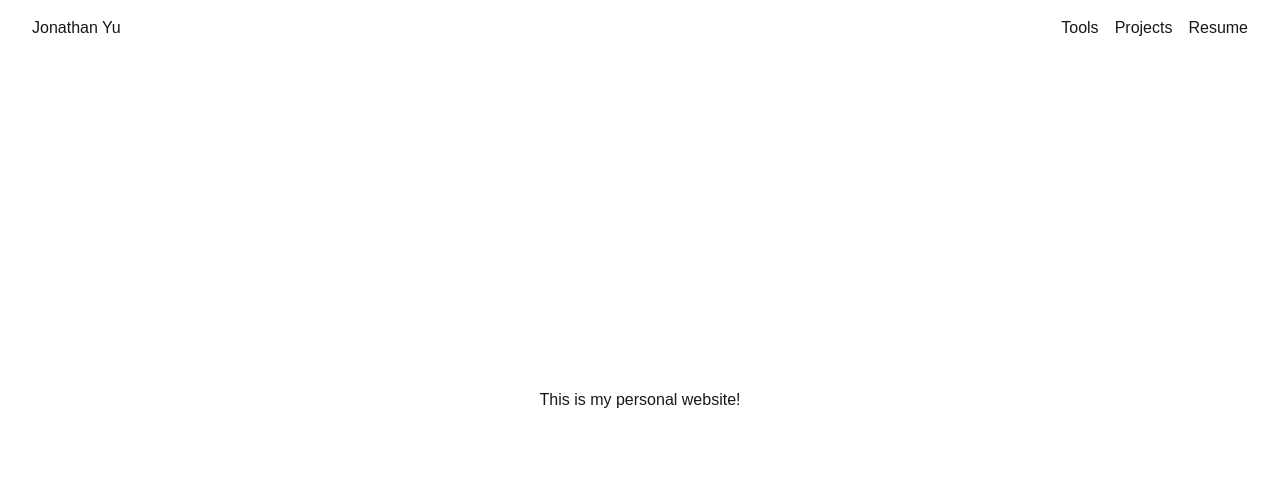
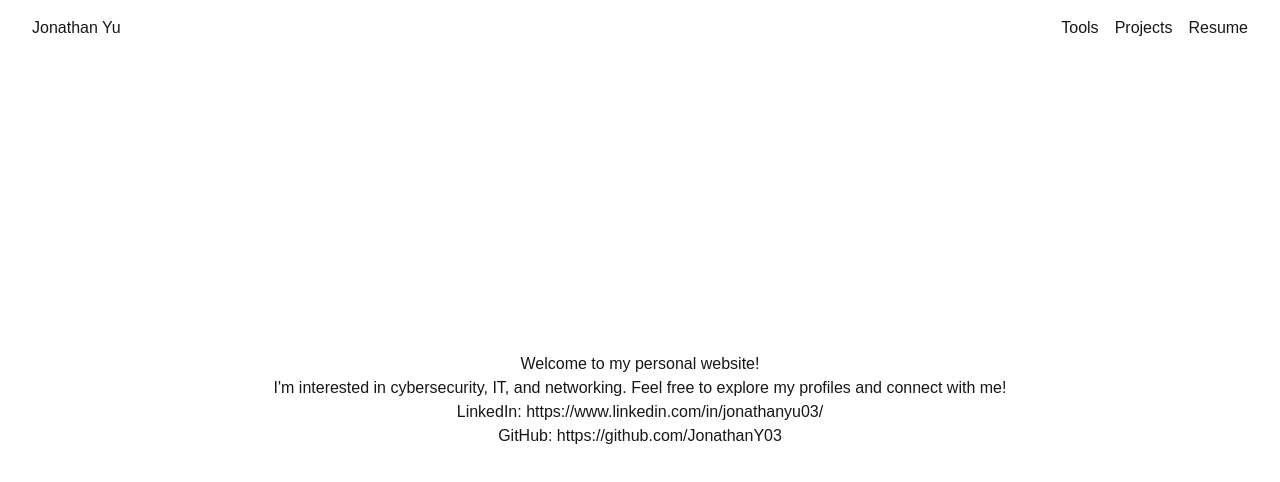
Before and after one commit to JonathanY03/jonathany03.github.io, a Next.js app: page / in a window 1280 px wide. Shown: the top 482 px of the page. Built offline with nearby package versions, Linux system fonts and the light colour scheme.

Commit message:
added socials to landing page

```diff
--- a/app/page.tsx
+++ b/app/page.tsx
@@ -1,9 +1,14 @@
 "use client";
+
+import { LINKS } from "@/constants/links";
 
 const Page = () => {
     return (
         <div className="flex flex-col items-center justify-center min-h-screen">
-            This is my personal website!
+            <p>Welcome to my personal website!</p>
+            <p>I'm interested in cybersecurity, IT, and networking. Feel free to explore my profiles and connect with me!</p>
+            <p>LinkedIn: <a href={LINKS.linkedin} target="blank" className="hover:underline" >{LINKS.linkedin}</a></p>
+            <p>GitHub: <a href={LINKS.github} target="blank" className="hover:underline" >{LINKS.github}</a></p>
         </div>
     );
 }
--- /dev/null
+++ b/constants/links.ts
@@ -0,0 +1,4 @@
+export const LINKS = {
+    linkedin: "https://www.linkedin.com/in/jonathanyu03/",
+    github: "https://github.com/JonathanY03"
+};
```
